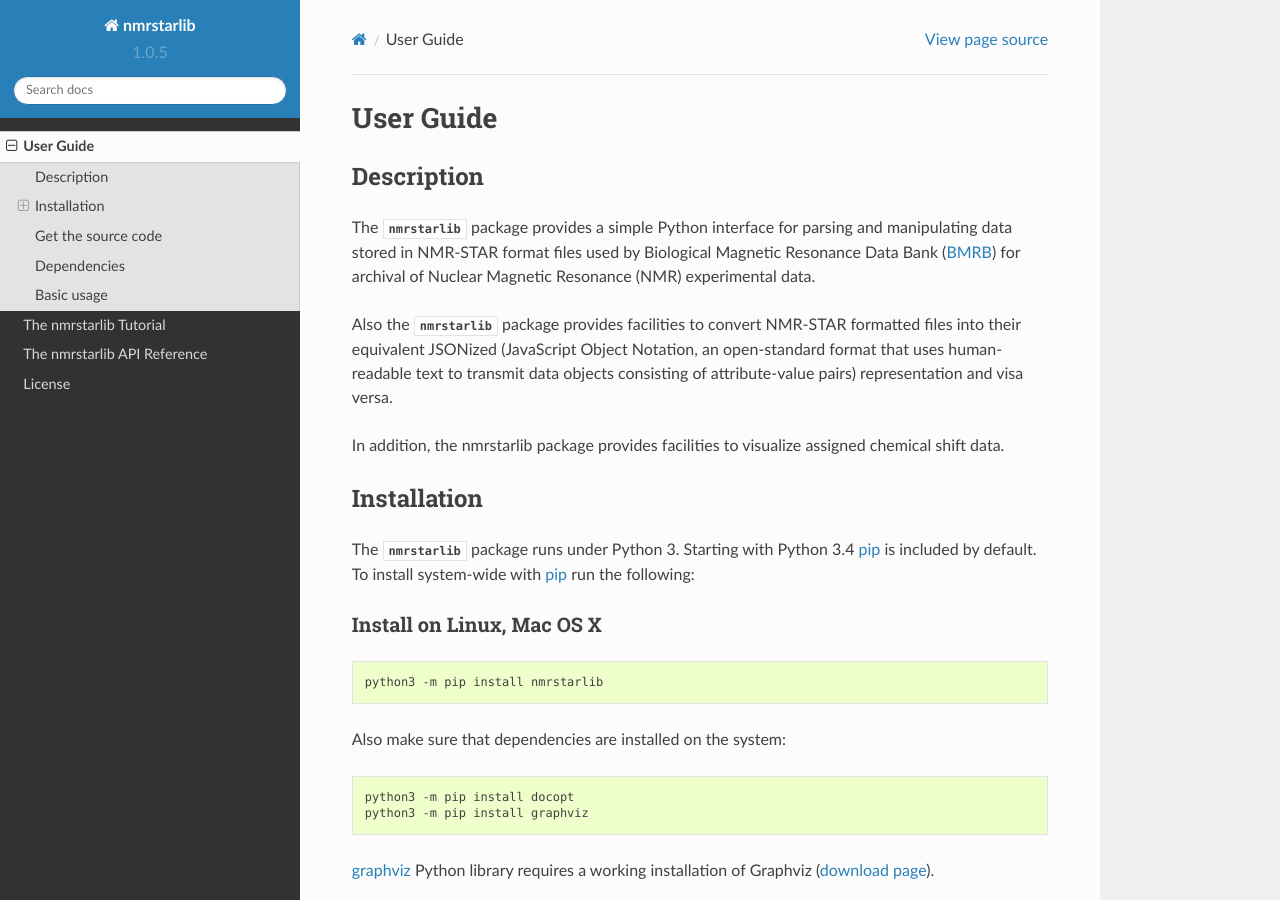
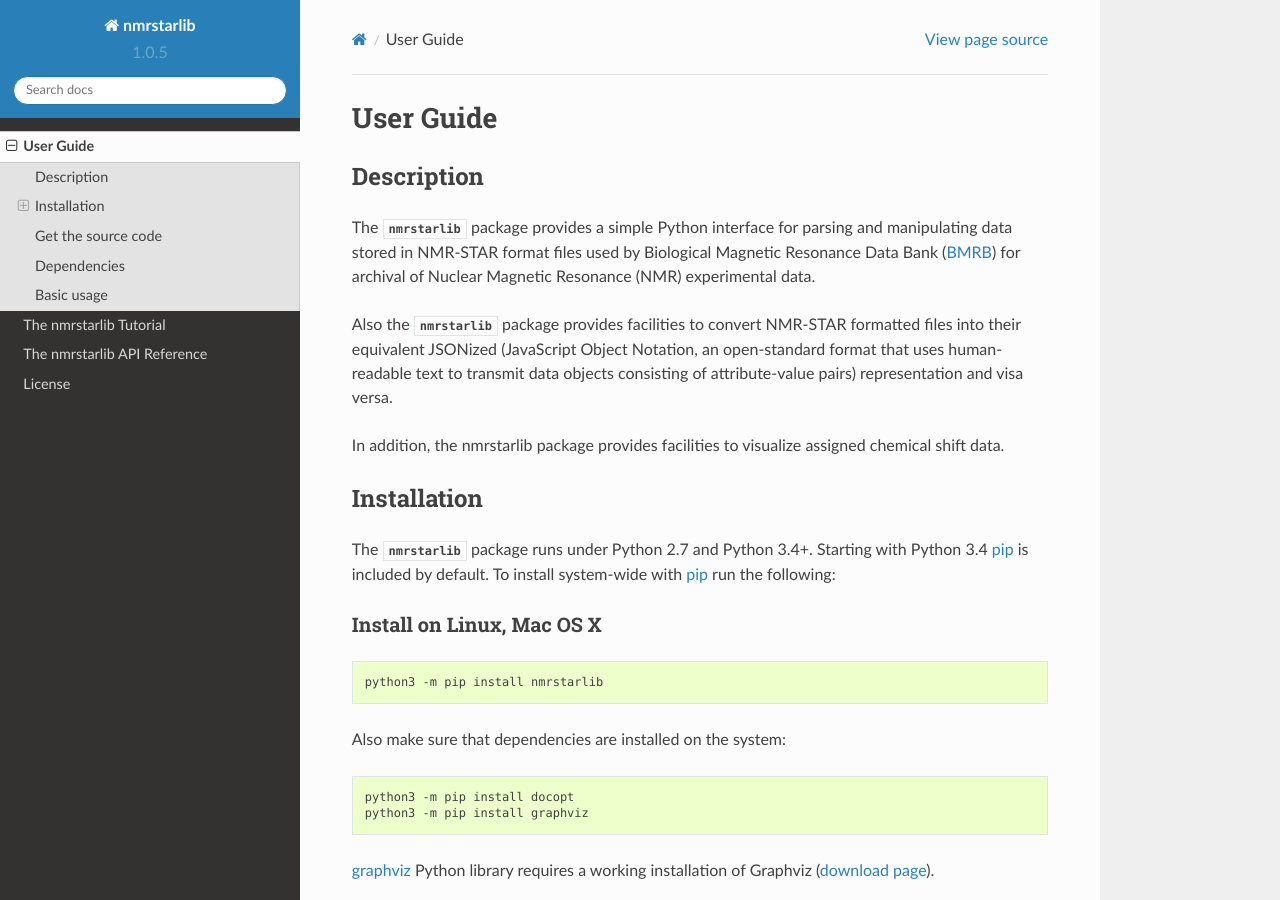
Before and after one commit to MoseleyBioinformaticsLab/nmrstarlib, a Sphinx documentation site: the page built from docs/guide.rst, in a window 1280 px wide and 900 px high. Built offline with Sphinx 7.4.7 and the Read the Docs theme 2.0.0, drawn with Linux system fonts in a browser that asks for light colours.

Commit message:
Updated User Guide.

```diff
--- a/docs/guide.rst
+++ b/docs/guide.rst
@@ -19,7 +19,7 @@ In addition, the nmrstarlib package provides facilities to visualize assigned ch
 Installation
 ~~~~~~~~~~~~
 
-The :mod:`nmrstarlib` package runs under Python 3. Starting with Python 3.4 pip_ is included by default.
+The :mod:`nmrstarlib` package runs under Python 2.7 and Python 3.4+. Starting with Python 3.4 pip_ is included by default.
 To install system-wide with pip_ run the following:
 
 Install on Linux, Mac OS X
```
